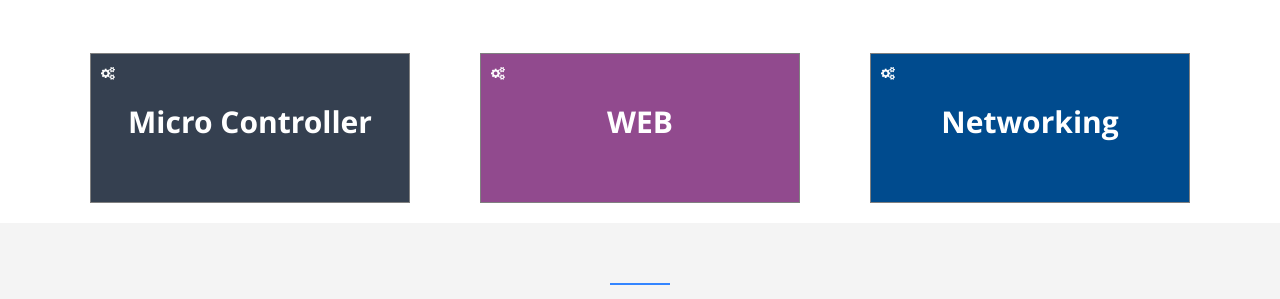
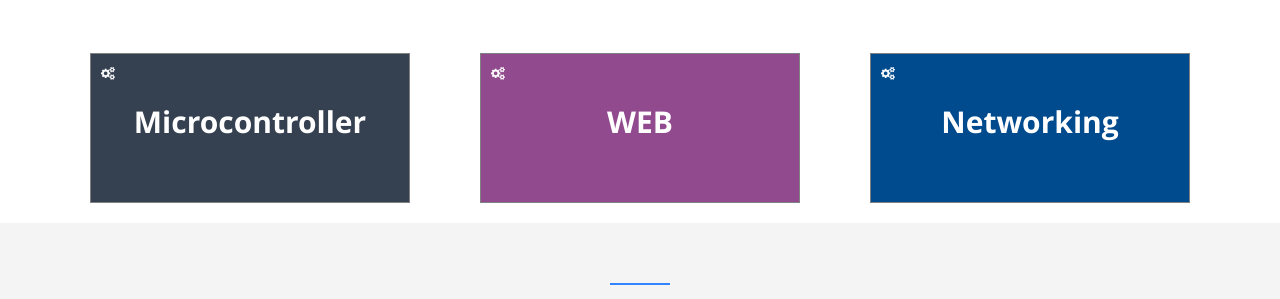
Before and after one commit to takiuddinahmed/mektekbd.github.io, a Jekyll site: the page built from index.html, in a window 1280 px wide and 900 px high, scrolled down 2541 px. Shown: the part 159-458 px from the top of the window. Built offline with Jekyll 4.4.1, drawn with Linux system fonts in a browser that asks for light colours; nearby versions of some CDN libraries; library files that are not in the unit come from our copies.

Commit message:
Update skills.html

```diff
--- a/_includes/sections/skills.html
+++ b/_includes/sections/skills.html
@@ -54,26 +54,26 @@
 
 <div class="container">
   <div class="row">
-        <div class="col-lg-12 text-center" id="i18_skills">
+        <div class="col-lg-12 text-center wow zoomIn" id="i18_skills">
             <div class="navy-line"></div>
             <h1><span data-i18n="skills.my_skills">Our Skills</span></h1><br>
         </div>
     </div>
 <div class="row">
   <div class="col-sm-4">
-     <div class="iot">
+     <div class="iot wow zoomIn">
     <span class="fa fa-cogs logo-big"></span><br><br>
     <center><span class="write">IOT</span></center>
     </div>
   </div>
    <div class="col-sm-4">
-    <div class="rpi">
+    <div class="rpi wow zoomIn">
     <span class="fa fa-cogs logo-big"></span><br><br>
     <center><span class="write">RaspBerry PI</span></center>
     </div>
   </div>
    <div class="col-sm-4">
-    <div class="arduino">
+    <div class="arduino wow zoomIn">
     <span class="fa fa-cogs logo-big"></span><br><br>
     <center><span class="write">Arduino</span></center>
     </div>
@@ -81,19 +81,19 @@
 </div><br>
 <div class="row">
   <div class="col-sm-4">
-    <div class="mc">
+    <div class="mc wow zoomIn">
     <span class="fa fa-cogs logo-big"></span><br><br>
-    <center><span class="write">Micro Controller</span></center>
+    <center><span class="write">Microcontroller</span></center>
     </div>
   </div>
    <div class="col-sm-4">
-    <div class="web">
+    <div class="web wow zoomIn">
     <span class="fa fa-cogs logo-big"></span><br><br>
     <center><span class="write">WEB</span></center>
     </div>
   </div>
    <div class="col-sm-4">
-    <div class="net">
+    <div class="net wow zoomIn">
     <span class="fa fa-cogs logo-big"></span><br><br>
     <center><span class="write">Networking</span></center>
     </div>
```
